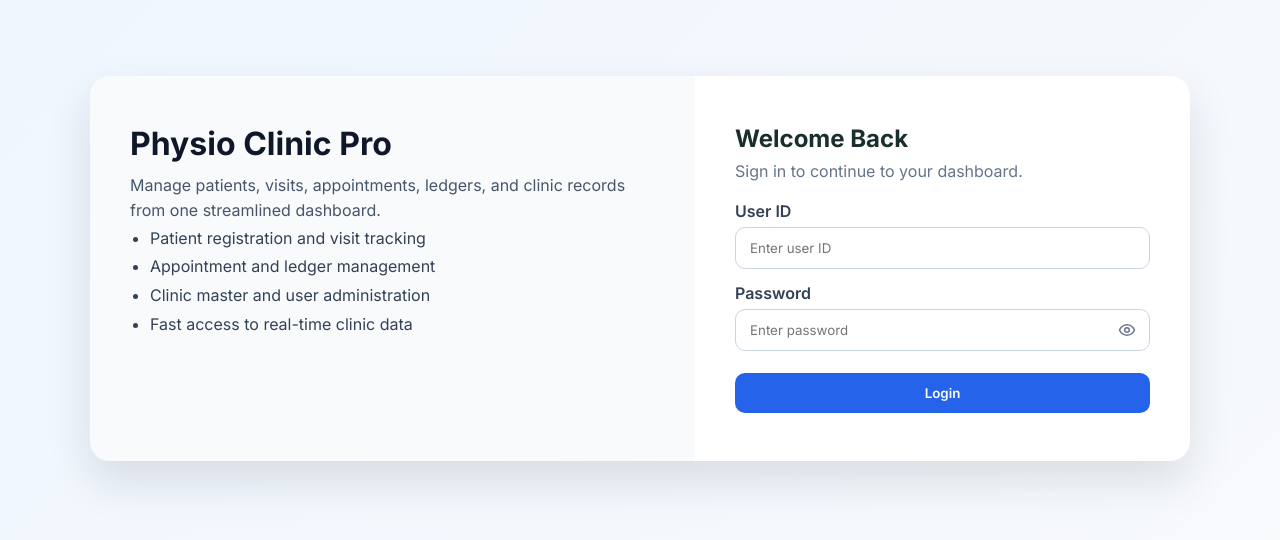
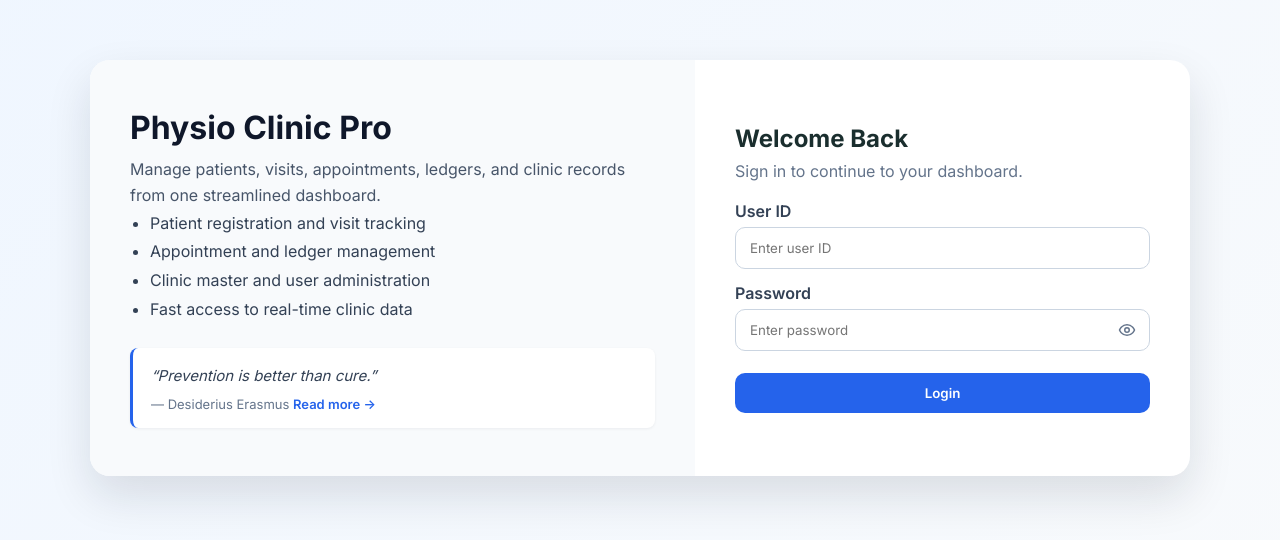
Before and after one commit to affanpathan/physio-clinic-pro-frontend, a React (Create React App) app: page / in a window 1280 px wide. Shown: the part 132-672 px from the top of the page. Built offline with nearby package versions, Linux system fonts and the light colour scheme.

Commit message:
Added thoughts on Login screen.

```diff
--- /dev/null
+++ b/src/data/quotes.js
@@ -0,0 +1,155 @@
+// Curated from a published wellness-quotes article; sourceUrl is the page each quote appears on.
+const quotes = [
+  {
+    text: 'Rest when you’re weary. Refresh and renew yourself, your body, your mind, your spirit. Then get back to work.',
+    author: 'Ralph Marston',
+    sourceUrl: 'https://uoflhealth.org/articles/15-quotes-to-help-inspire-all-around-wellness-in-2015/',
+  },
+  {
+    text: 'We must always change, renew, rejuvenate ourselves, otherwise we harden.',
+    author: 'Johann Wolfgang von Goethe',
+    sourceUrl: 'https://uoflhealth.org/articles/15-quotes-to-help-inspire-all-around-wellness-in-2015/',
+  },
+  {
+    text: 'It’s not about perfect. It’s about effort. And when you bring that effort every single day, that’s where transformation happens.',
+    author: 'Jillian Michaels',
+    sourceUrl: 'https://uoflhealth.org/articles/15-quotes-to-help-inspire-all-around-wellness-in-2015/',
+  },
+  {
+    text: 'You must do the thing you think you cannot do.',
+    author: 'Eleanor Roosevelt',
+    sourceUrl: 'https://uoflhealth.org/articles/15-quotes-to-help-inspire-all-around-wellness-in-2015/',
+  },
+  {
+    text: 'To insure good health: eat lightly, breathe deeply, live moderately, cultivate cheerfulness, and maintain an interest in life.',
+    author: 'William Londen',
+    sourceUrl: 'https://uoflhealth.org/articles/15-quotes-to-help-inspire-all-around-wellness-in-2015/',
+  },
+  {
+    text: 'Physical fitness is not only one of the most important keys to a healthy body, it is the basis of dynamic and creative intellectual activity.',
+    author: 'John F. Kennedy',
+    sourceUrl: 'https://uoflhealth.org/articles/15-quotes-to-help-inspire-all-around-wellness-in-2015/',
+  },
+  {
+    text: 'Health is a state of complete physical, mental and social well-being, and not merely the absence of disease or infirmity.',
+    author: 'World Health Organization',
+    sourceUrl: 'https://uoflhealth.org/articles/15-quotes-to-help-inspire-all-around-wellness-in-2015/',
+  },
+  {
+    text: 'Believe you can and you’re halfway there.',
+    author: 'Theodore Roosevelt',
+    sourceUrl: 'https://uoflhealth.org/articles/15-quotes-to-help-inspire-all-around-wellness-in-2015/',
+  },
+  {
+    text: 'Ability is what you’re capable of doing. Motivation determines what you do. Attitude determines how well you do it.',
+    author: 'Lou Holtz',
+    sourceUrl: 'https://uoflhealth.org/articles/15-quotes-to-help-inspire-all-around-wellness-in-2015/',
+  },
+  {
+    text: 'The beginning is the most important part of the work.',
+    author: 'Plato',
+    sourceUrl: 'https://uoflhealth.org/articles/15-quotes-to-help-inspire-all-around-wellness-in-2015/',
+  },
+  {
+    text: 'What you get by achieving your goal is not as important as what you become by achieving your goals.',
+    author: 'Henry David Thoreau',
+    sourceUrl: 'https://uoflhealth.org/articles/15-quotes-to-help-inspire-all-around-wellness-in-2015/',
+  },
+  {
+    text: 'Nothing is impossible. The word itself says “I’m possible.”',
+    author: 'Audrey Hepburn',
+    sourceUrl: 'https://uoflhealth.org/articles/15-quotes-to-help-inspire-all-around-wellness-in-2015/',
+  },
+  {
+    text: 'Change doesn’t come in nickels and dimes. It comes in dedication and sweat.',
+    author: 'Toni Sorenson',
+    sourceUrl: 'https://uoflhealth.org/articles/15-quotes-to-help-inspire-all-around-wellness-in-2015/',
+  },
+  {
+    text: 'The first wealth is health.',
+    author: 'Ralph Waldo Emerson',
+    sourceUrl: 'https://theinspiringjournal.com/health-and-wellness-quotes/',
+  },
+  {
+    text: 'If you don’t make time for exercise, you’ll probably have to make time for illness.',
+    author: 'Robin Sharma',
+    sourceUrl: 'https://theinspiringjournal.com/health-and-wellness-quotes/',
+  },
+  {
+    text: 'Health is not valued till sickness comes.',
+    author: 'Thomas Fuller',
+    sourceUrl: 'https://theinspiringjournal.com/health-and-wellness-quotes/',
+  },
+  {
+    text: 'He who has health has hope; and he who has hope, has everything.',
+    author: 'Thomas Carlyle',
+    sourceUrl: 'https://theinspiringjournal.com/health-and-wellness-quotes/',
+  },
+  {
+    text: 'The man who earns a million, but destroys his health in the process is not really a success.',
+    author: 'Zig Ziglar',
+    sourceUrl: 'https://theinspiringjournal.com/health-and-wellness-quotes/',
+  },
+  {
+    text: 'Prevention is better than cure.',
+    author: 'Desiderius Erasmus',
+    sourceUrl: 'https://theinspiringjournal.com/health-and-wellness-quotes/',
+  },
+  {
+    text: 'Sleep is the best meditation.',
+    author: 'Dalai Lama',
+    sourceUrl: 'https://theinspiringjournal.com/health-and-wellness-quotes/',
+  },
+  {
+    text: 'Physical fitness is the first requisite of happiness.',
+    author: 'Joseph Pilates',
+    sourceUrl: 'https://theinspiringjournal.com/health-and-wellness-quotes/',
+  },
+  {
+    text: 'Take care of your body. It’s the only place you have to live.',
+    author: 'Jim Rohn',
+    sourceUrl: 'https://theinspiringjournal.com/health-and-wellness-quotes/',
+  },
+  {
+    text: 'A healthy outside starts from the inside.',
+    author: 'Robert Urich',
+    sourceUrl: 'https://theinspiringjournal.com/health-and-wellness-quotes/',
+  },
+  {
+    text: 'It is health that is real wealth and not pieces of gold and silver.',
+    author: 'Mahatma Gandhi',
+    sourceUrl: 'https://theinspiringjournal.com/health-and-wellness-quotes/',
+  },
+  {
+    text: 'There is no health without mental health; mental health is too important to be left to the professionals alone, and mental health is everyone’s business.',
+    author: 'Vikram Patel',
+    sourceUrl: 'https://info.totalwellnesshealth.com/blog/quotes-on-wellness-and-health',
+  },
+  {
+    text: 'Self-care is not selfish. You cannot serve from an empty vessel.',
+    author: 'Eleanor Brown',
+    sourceUrl: 'https://info.totalwellnesshealth.com/blog/quotes-on-wellness-and-health',
+  },
+  {
+    text: 'The key to a healthy life is having a healthy mind.',
+    author: 'Richard Davidson',
+    sourceUrl: 'https://info.totalwellnesshealth.com/blog/quotes-on-wellness-and-health',
+  },
+  {
+    text: 'I have chosen to be happy because it is good for my health.',
+    author: 'Voltaire',
+    sourceUrl: 'https://info.totalwellnesshealth.com/blog/quotes-on-wellness-and-health',
+  },
+  {
+    text: 'Let thy food be thy medicine and thy medicine be thy food.',
+    author: 'Hippocrates',
+    sourceUrl: 'https://info.totalwellnesshealth.com/blog/quotes-on-wellness-and-health',
+  },
+  {
+    text: 'Those who have no time for healthy eating will sooner or later have to find the time for illness.',
+    author: 'Edward Stanley',
+    sourceUrl: 'https://info.totalwellnesshealth.com/blog/quotes-on-wellness-and-health',
+  },
+];
+
+export default quotes;
--- a/src/pages/LandingPage.js
+++ b/src/pages/LandingPage.js
@@ -1,11 +1,13 @@
 import React, { useState } from 'react';
 import { Eye, EyeOff } from 'lucide-react';
+import quotes from '../data/quotes';
 
 export default function LandingPage({ onLogin, notice = '', navigate }) {
   const [form, setForm] = useState({ user_id: '', user_pass: '' });
   const [error, setError] = useState('');
   const [loading, setLoading] = useState(false);
   const [showPassword, setShowPassword] = useState(false);
+  const [quote] = useState(() => quotes[Math.floor(Math.random() * quotes.length)]);
 
   const handleChange = (e) => {
     const { name, value } = e.target;
@@ -44,6 +46,23 @@ export default function LandingPage({ onLogin, notice = '', navigate }) {
             <li>Clinic master and user administration</li>
             <li>Fast access to real-time clinic data</li>
           </ul>
+
+          {quote && (
+            <blockquote style={quoteBoxStyle}>
+              <p style={quoteTextStyle}>&ldquo;{quote.text}&rdquo;</p>
+              <footer style={quoteAuthorStyle}>
+                {'— ' + quote.author}{' '}
+                <a
+                  href={quote.sourceUrl}
+                  target="_blank"
+                  rel="noopener noreferrer"
+                  style={quoteLinkStyle}
+                >
+                  Read more &rarr;
+                </a>
+              </footer>
+            </blockquote>
+          )}
 
           {navigate && (
             <button
@@ -193,6 +212,35 @@ const errorStyle = {
   border: '1px solid #fecaca',
 };
 
+const quoteBoxStyle = {
+  marginTop: 24,
+  padding: '16px 18px',
+  background: '#fff',
+  borderLeft: '3px solid #2563eb',
+  borderRadius: 8,
+  boxShadow: '0 1px 3px rgba(15, 23, 42, 0.06)',
+};
+
+const quoteTextStyle = {
+  margin: 0,
+  color: '#334155',
+  fontSize: 15,
+  lineHeight: 1.6,
+  fontStyle: 'italic',
+};
+
+const quoteAuthorStyle = {
+  marginTop: 8,
+  fontSize: 13,
+  color: '#64748b',
+};
+
+const quoteLinkStyle = {
+  color: '#2563eb',
+  fontWeight: 600,
+  textDecoration: 'none',
+};
+
 //inline-block
 const pricingLinkStyle = {
   display: 'none',
```
